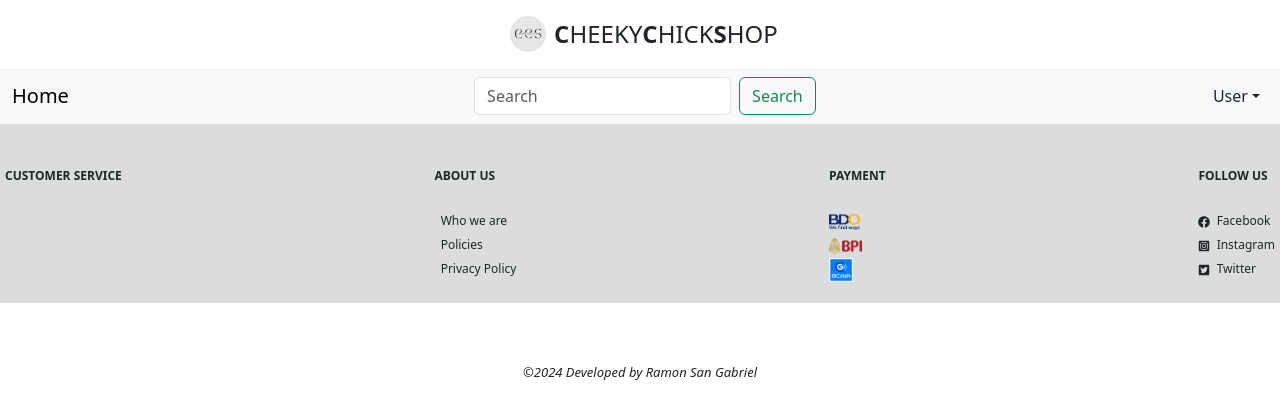
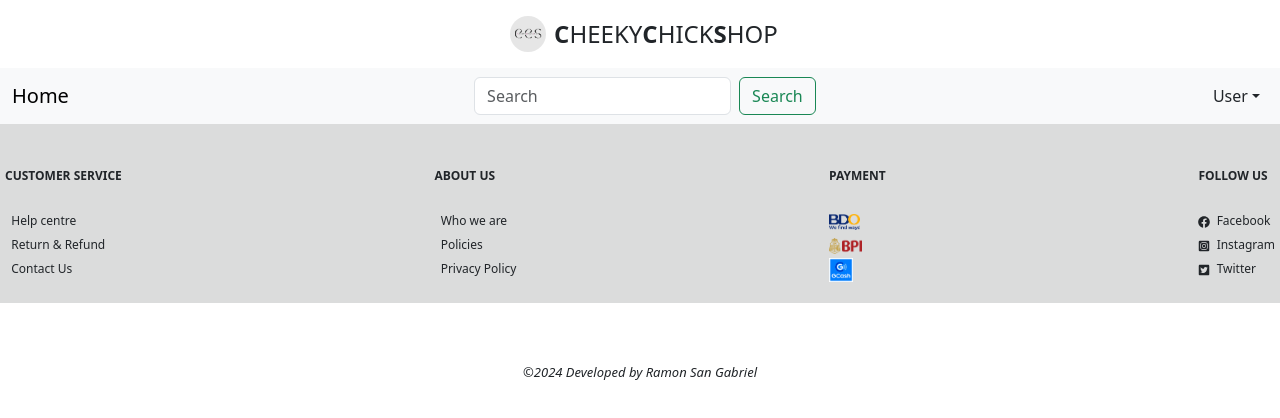
Before and after one commit to RamonSanGabriel/product-website, a React (Vite) app in the folder product-website/: page / in a window 1280 px wide. Shown: the top 418 px of the page. Built offline with nearby package versions, Linux system fonts and the light colour scheme.

Commit message:
customer service

```diff
--- a/product-website/src/components/Information/CustomerService/CustomerService.jsx
+++ b/product-website/src/components/Information/CustomerService/CustomerService.jsx
@@ -1,9 +1,26 @@
-import React from 'react';
+import css from './CustomerService.module.css';
 
 const CustomerService = () => {
   return (
     <div>
       <h6>Customer Service</h6>
+      <ul>
+        <li className={css.customerService}>
+          <span>
+            &nbsp; <p>Help centre</p>
+          </span>
+        </li>
+        <li className={css.customerService}>
+          <span>
+            &nbsp; <p>Return & Refund</p>
+          </span>
+        </li>
+        <li className={css.customerService}>
+          <span>
+            &nbsp; <p>Contact Us</p>
+          </span>
+        </li>
+      </ul>
     </div>
   );
 };
--- /dev/null
+++ b/product-website/src/components/Information/CustomerService/CustomerService.module.css
@@ -0,0 +1,13 @@
+span {
+  font-size: 0.75rem;
+}
+.customerService {
+  cursor: pointer;
+
+  & p {
+    display: inline;
+  }
+  &:hover p {
+    color: hsl(10, 85%, 55%);
+  }
+}
```
